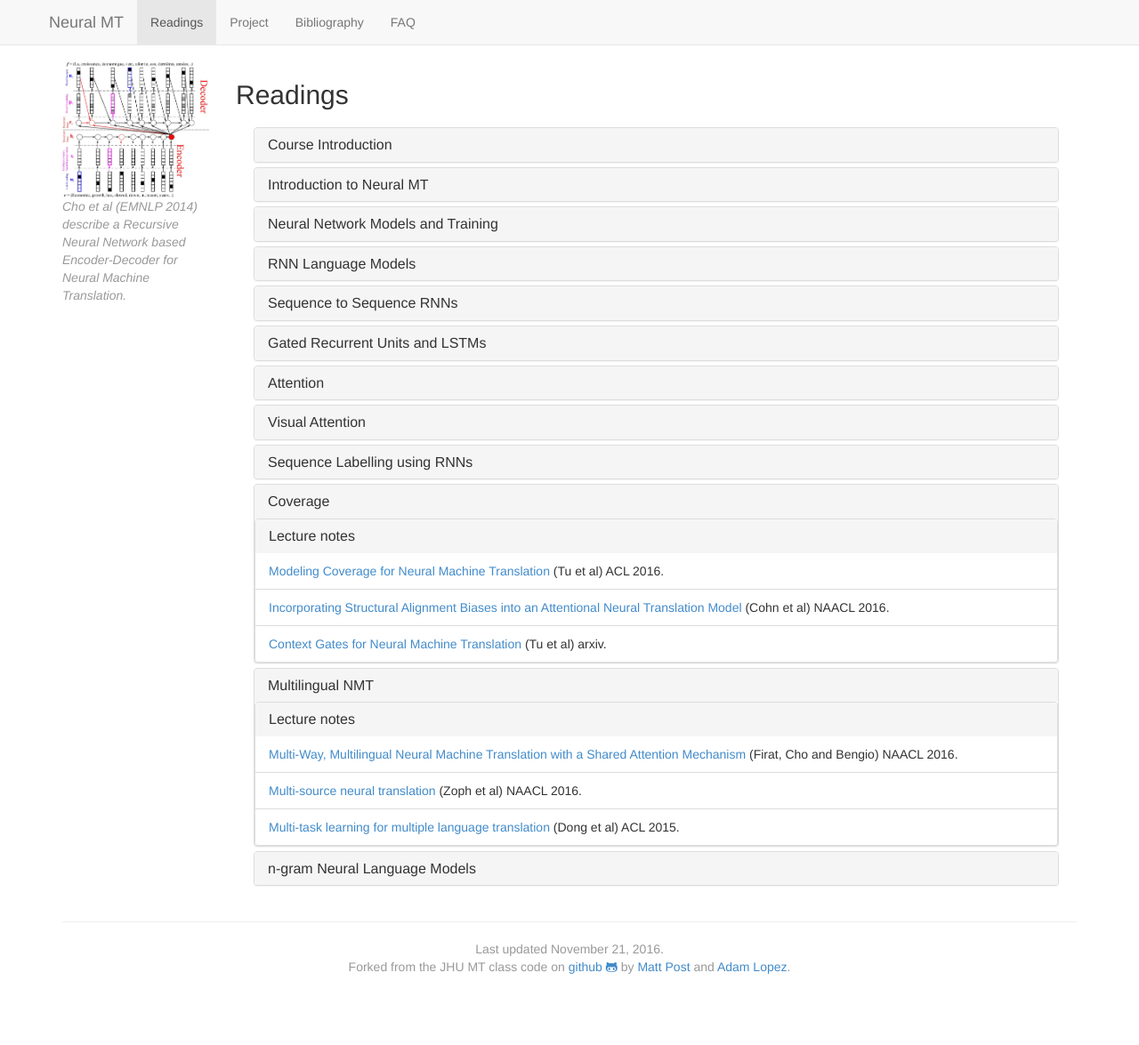
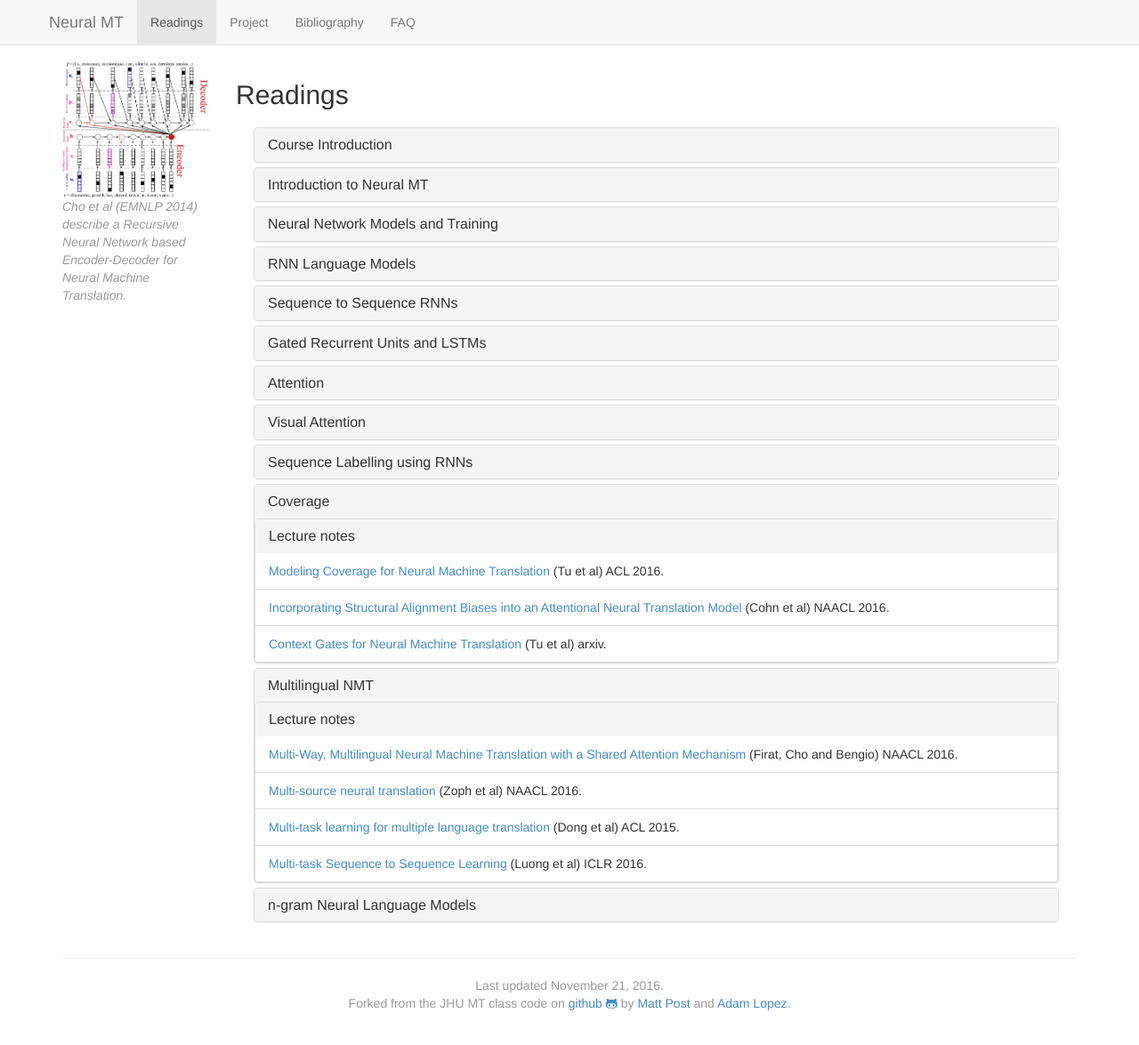
Before and after one commit to anoopsarkar/neuralmt-class, a Jekyll site: the page built from syllabus.md, in a window 1280 px wide and 1178 px high. Shown: the top 1175 px of the window at 89% size. Built offline with Jekyll 4.4.1, drawn with Linux system fonts in a browser that asks for light colours; nearby versions of some CDN libraries.

Commit message:
luong et al mtl

```diff
--- a/_data/syllabus.yaml
+++ b/_data/syllabus.yaml
@@ -229,6 +229,10 @@
       citation: "ACL 2015"
       title: "Multi-task learning for multiple language translation"
       url: "http://www.aclweb.org/anthology/P15-1166"
+    - author: "Luong et al"
+      title: "Multi-task Sequence to Sequence Learning"
+      citation: "ICLR 2016"
+      url: "https://arxiv.org/abs/1511.06114"
 - title: "n-gram Neural Language Models"
   tag: nnlm
   current: false
```
